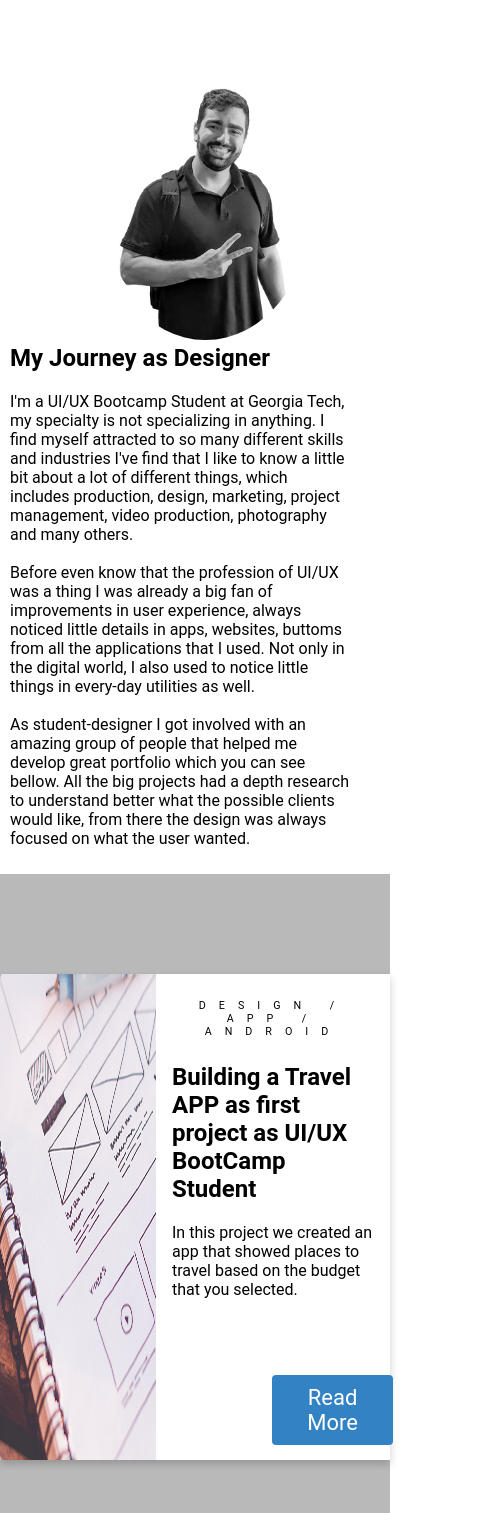
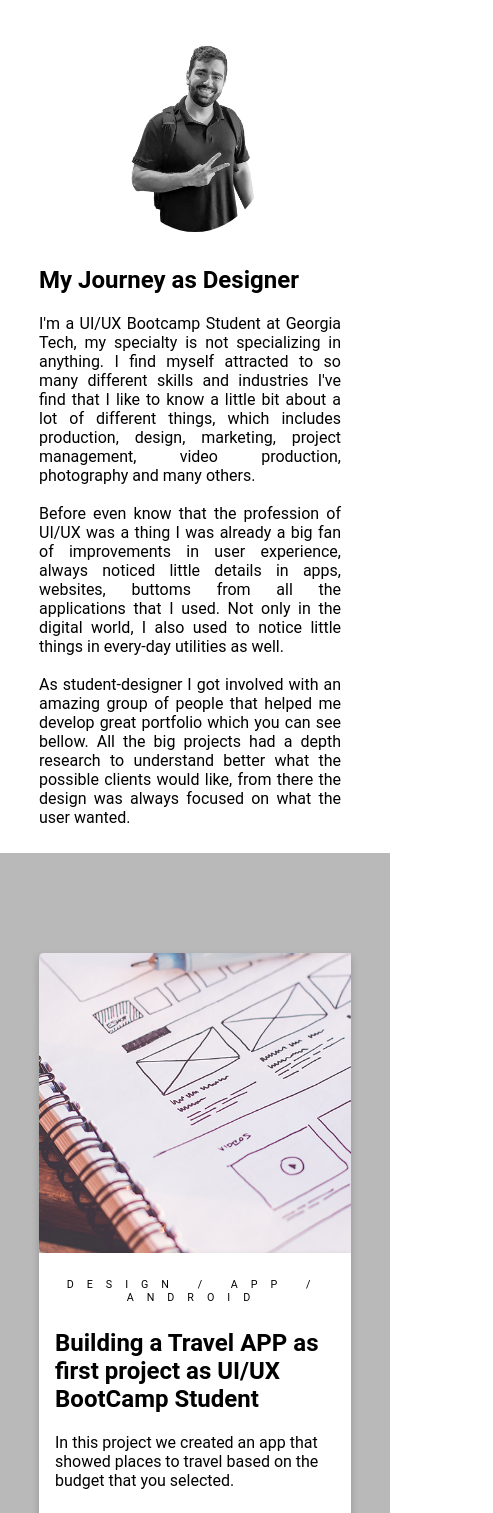
Before and after one commit to wildnei/Portfolio_Website, a plain HTML site: page index.html in a window 390 px wide. Shown: the part 107-1620 px from the top of the page, 493 px wide, since content can reach past the window. Drawn offline with Linux system fonts and the light colour scheme.

Commit message:
update 01_07_2020 9:23

```diff
--- a/css/style.css
+++ b/css/style.css
@@ -5,7 +5,7 @@ body {
 
 ul {
   list-style-type: none;
-  margin: 10px;
+  margin: 0px;
   padding: 0px;
   overflow: hidden;
   background-color: white;
@@ -37,7 +37,9 @@ width: 35%;
 
 .right {
 width: 65%;
-padding-left: 30px;
+padding-left: 10%;
+padding-right: 0%;
+text-align: justify;
 }
 
 .card {
@@ -55,7 +57,7 @@ margin: auto;
 
 .maincards {
 padding-top: 100px;
-padding-bottom: 0px;
+padding-bottom: 50px;
 margin-top: 10px;
 background-color: rgb(185, 185, 185);
 }
@@ -69,7 +71,7 @@ width: 40%;
   height: 100%;
 }
 
-.card:hover {
+.maincard:hover {
 box-shadow: 0 8px 16px 0 rgba(0,0,0,0.2);
 }
 
@@ -80,10 +82,10 @@ width: 60%;
 }
 
 .portfolioimg {
-margin-left: 100px;
+margin-left: 25%;
 border-radius: 80%;
 margin-block-start: 30px;
-width: 60%;
+width: 70%;
 }
 
 .row {
@@ -138,7 +140,7 @@ padding: 10px;
 width: 60%;
 transition: all 0.5s;
 cursor: pointer;
-margin: 60px 100px 15px;
+margin: 70px 100px 15px;
 }
 
   h6 {
@@ -174,20 +176,56 @@ margin: 60px 100px 15px;
   }
 
 
-  @media screen and (max-width: 790px) {
+  @media only screen and (max-width: 1000px) {
+
+
 
     .aboutme
     .row {
       flex-direction: column;
     }
 
-  .left {
-    width: 90%;
+    .left {
+      width: 50%;
+      }
+
+    .right {
+      width: 90%;
+      padding-top: 30px;
+      padding-left: 10%;
+      padding-right: 10px;
+      }
+
+    .card {
+      flex-direction: column;
+      padding-left: 10%;
+      padding-right: 10%;
+      box-shadow: 0px 0px 0px 0px;
+
     }
 
-    .right {
-    width: 90%;
-    padding-left: 10px;
+    .portfolioimg {
+      width: 80%;
+      margin: 0 0 0 60%;
+
     }
 
-  }
+    .cardimg {
+      object-fit: contain;
+      width: 100%;
+      height: 300px;
+      box-shadow: 0 4px 8px 0 rgba(0,0,0,0.2);
+      transition: 0.3s;
+
+    }
+    .container {
+      width: 100%;
+      box-shadow: 0 4px 8px 0 rgba(0,0,0,0.2);
+      transition: 0.3s;
+      }
+    }
+
+    .button {
+      margin: 10px 10px 35px 20%;
+    }
+}
```
